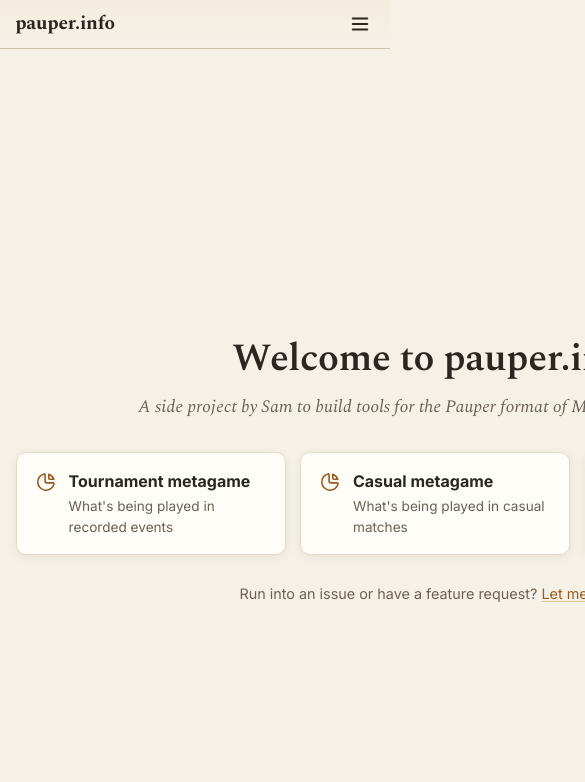
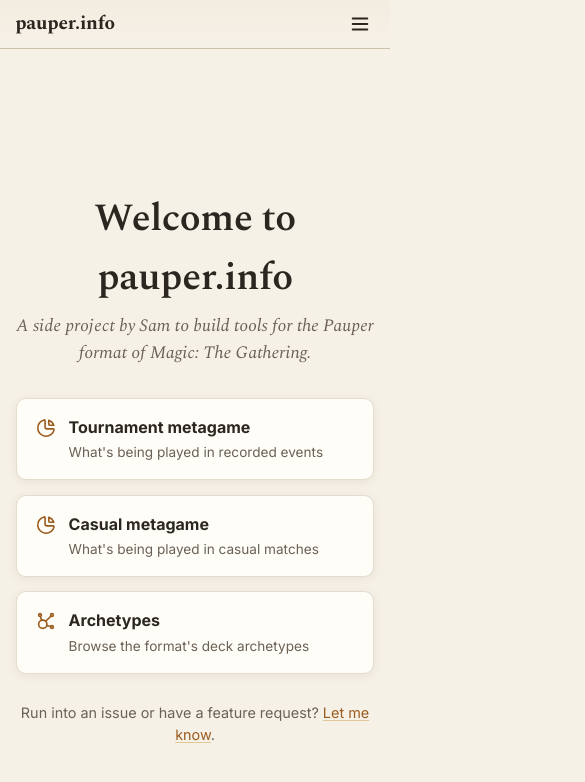
Before and after one commit to Selliott452/pauper_info, a React (Vite) app in the folder frontend/: page / in a window 390 px wide. Shown: the top 782 px of the page, 585 px wide, since content can reach past the window. Built offline with nearby package versions, Linux system fonts and the light colour scheme; no server answers.

Commit message:
Make landing page mobile-friendly

```diff
--- a/frontend/src/index.css
+++ b/frontend/src/index.css
@@ -194,6 +194,10 @@ a:hover {
 @media (max-width: 720px) {
   .app-shell {
     flex-direction: column;
+    /* align-items controls the cross axis, which flips from vertical to
+       horizontal once the shell stacks — reset to stretch so .app-content
+       fills the viewport width instead of shrinking to its widest child. */
+    align-items: stretch;
   }
   .sidebar {
     position: sticky;
@@ -233,6 +237,28 @@ a:hover {
   }
   h1 {
     font-size: 1.5rem;
+  }
+
+  /* Landing page: top-align instead of vertically centering (avoids a big
+     empty gap above short content) and shrink the hero text. */
+  .home-page {
+    min-height: auto;
+    justify-content: flex-start;
+  }
+  .home-hero {
+    padding: 1rem 0 1.5rem;
+  }
+  .home-hero h1 {
+    font-size: 1.8rem;
+  }
+  .home-hero .page-subtitle {
+    font-size: 1rem;
+  }
+  .home-links {
+    max-width: 100%;
+  }
+  .home-link-title {
+    white-space: normal;
   }
 
 }
@@ -287,6 +313,8 @@ th:hover {
 }
 
 .home-hero {
+  width: 100%;
+  min-width: 0;
   padding: 1.5rem 0 2rem;
 }
 .home-hero h1 {
@@ -297,10 +325,15 @@ th:hover {
   margin-bottom: 0;
 }
 
+/* min-width: 0 overrides the flex item default of min-width: auto, which
+   would otherwise floor this grid's width at its track minimums (2x270px)
+   and force the whole page to overflow horizontally on narrow viewports. */
 .home-links {
   display: grid;
   grid-template-columns: repeat(auto-fit, minmax(270px, 1fr));
   gap: 0.9rem;
+  width: 100%;
+  min-width: 0;
   max-width: 900px;
 }
 
```
